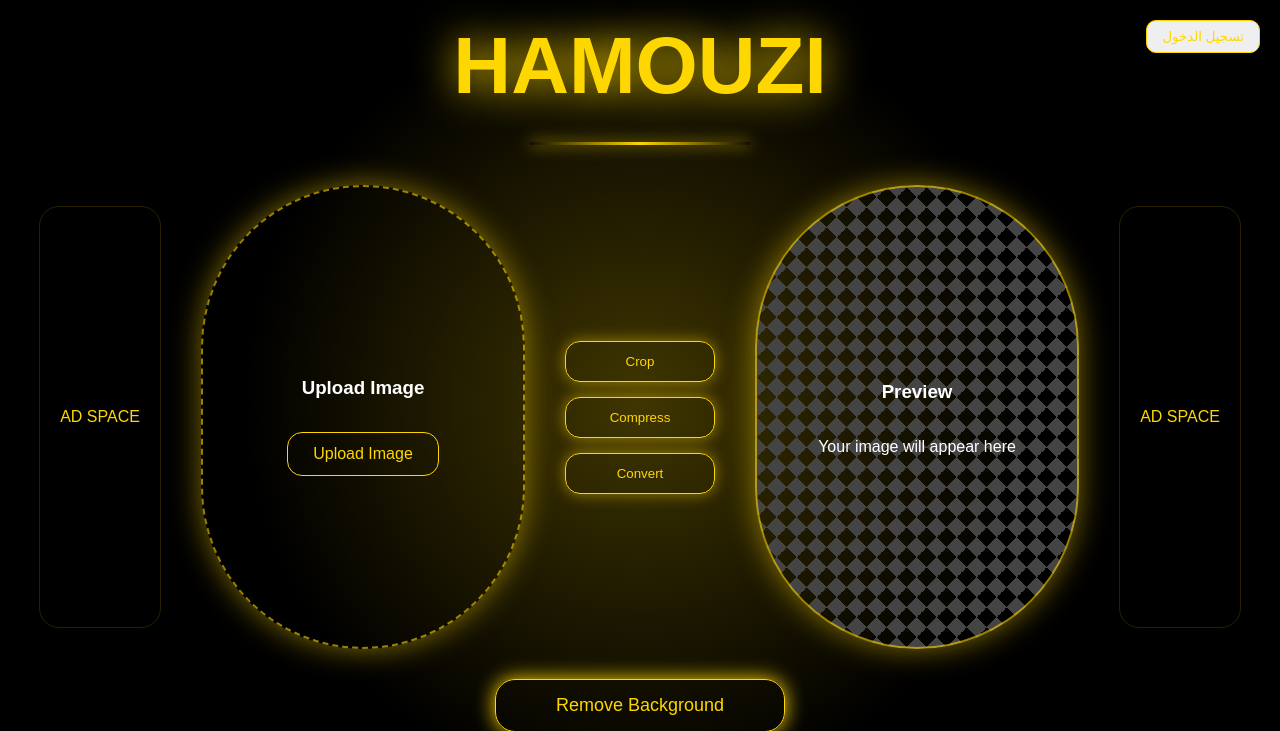
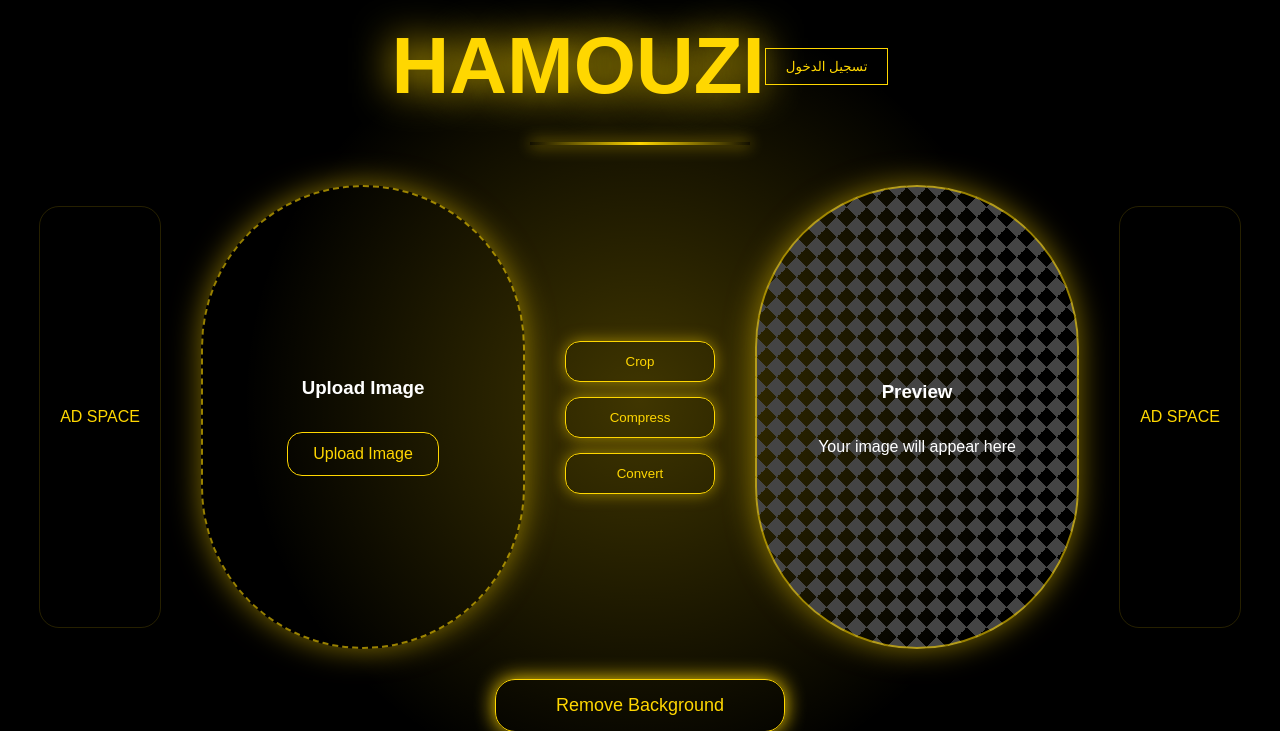
Before and after one commit to midowork2026/bg-remover, a Flask app: page / in a window 1280 px wide. Shown: the top 731 px of the page. Run offline with Flask 3, Linux system fonts and the light colour scheme.

Commit message:
Update index.html

```diff
--- a/templates/index.html
+++ b/templates/index.html
@@ -50,17 +50,13 @@ body::before{
 }
 
 /* LOGIN */
-.login-btn{
-    position:absolute;
-    top:20px;
-    right:20px;
-    border:1px solid gold;
-    padding:8px 15px;
-    border-radius:10px;
-    color:gold;
-    text-decoration:none;
+.login-btn {
+    border: 1px solid gold;
+    padding: 10px 20px;
+    background: transparent;
+    color: gold;
+    cursor: pointer;
 }
-
 /* WRAPPER */
 .wrapper{
     display:flex;
```
